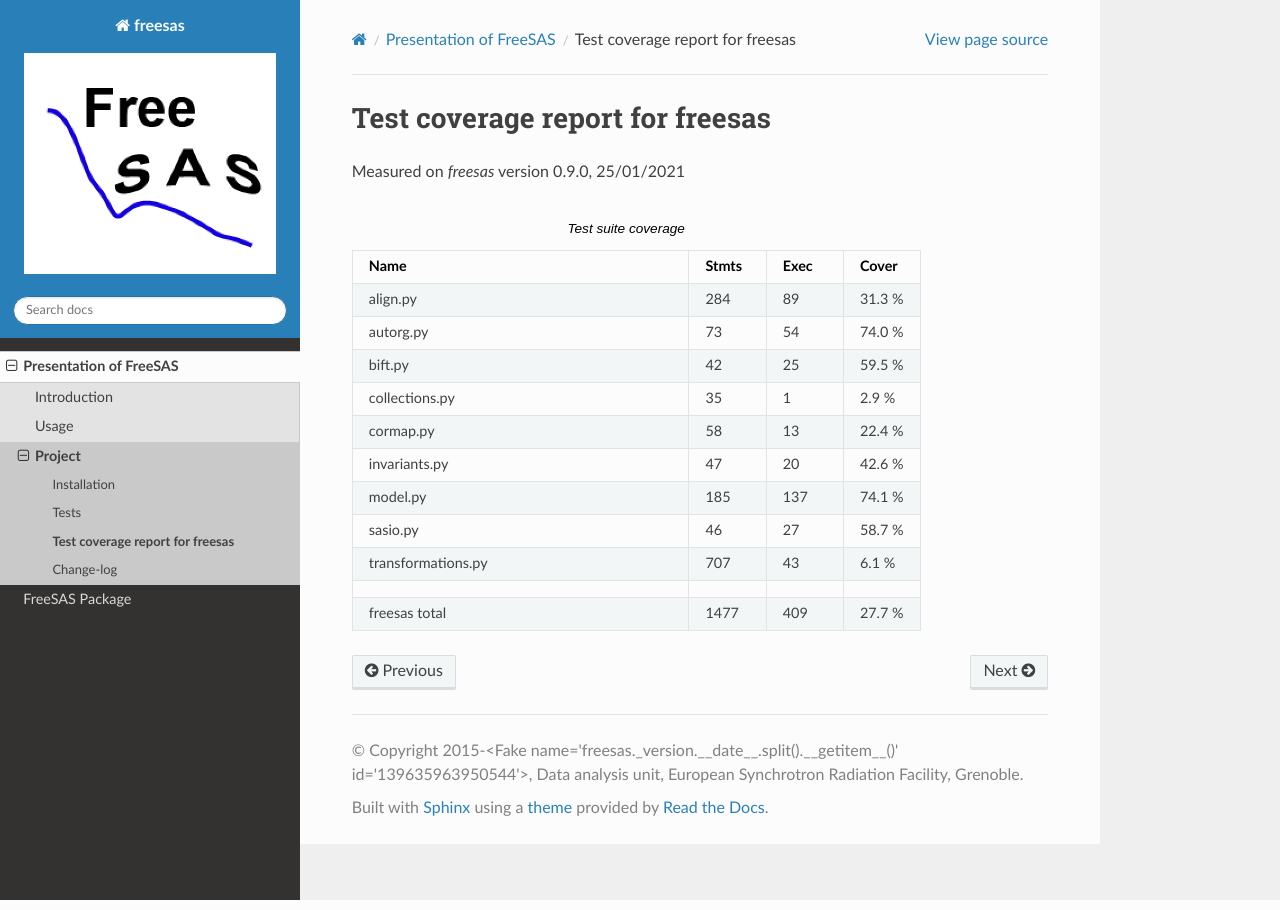
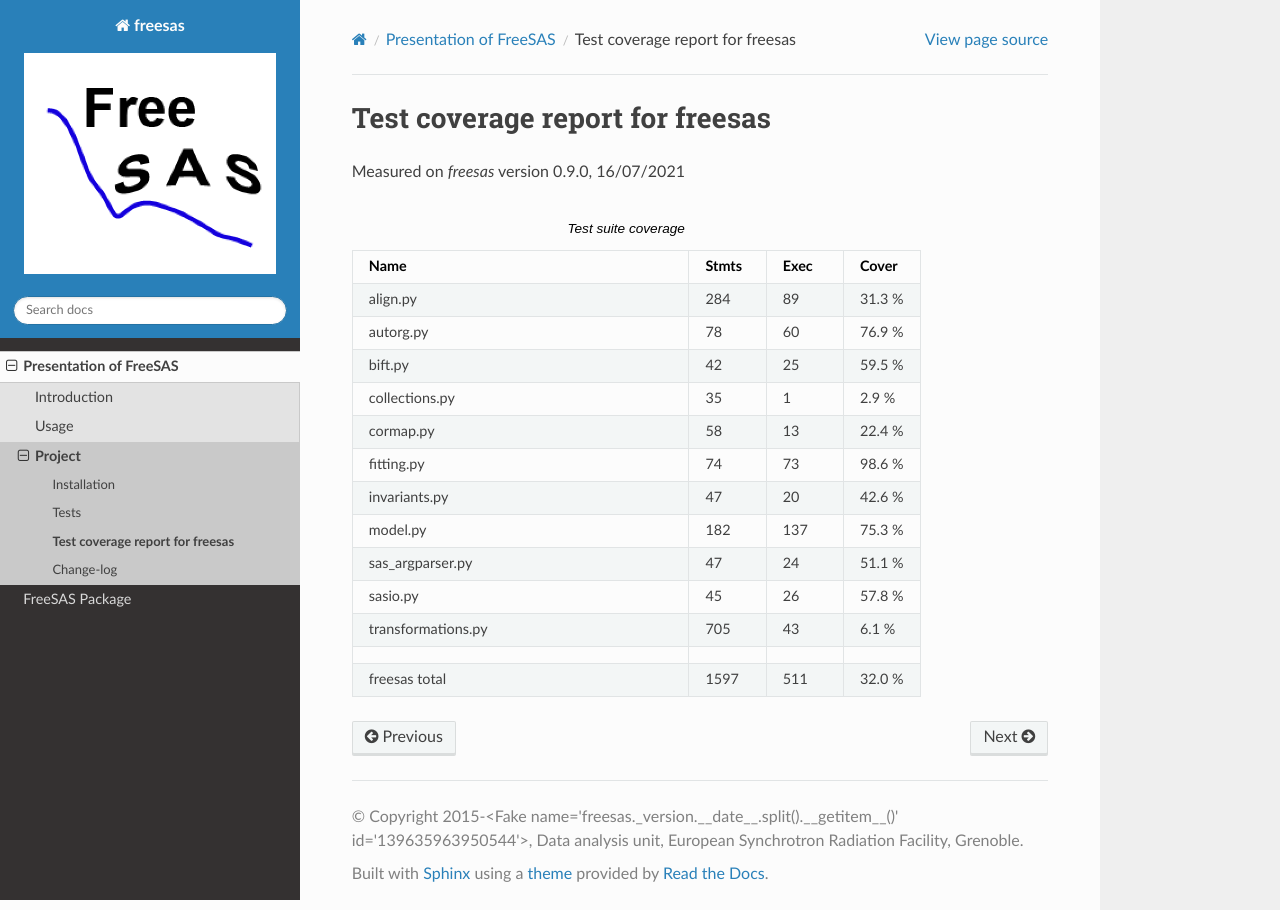
Before and after one commit to silx-kit/freesas, a Sphinx documentation site: the page built from doc/source/coverage.rst, in a window 1280 px wide. Built offline with Sphinx 7.4.7 and the Read the Docs theme 2.0.0, drawn with Linux system fonts in a browser that asks for light colours; the version number could not be read and is left out.

Commit message:
update test-coverage

```diff
--- a/doc/source/coverage.rst
+++ b/doc/source/coverage.rst
@@ -1,20 +1,22 @@
 Test coverage report for freesas
 ================================
 
-Measured on *freesas* version 0.9.0, 25/01/2021
+Measured on *freesas* version 0.9.0, 16/07/2021
 
 .. csv-table:: Test suite coverage
    :header: "Name", "Stmts", "Exec", "Cover"
    :widths: 35, 8, 8, 8
 
    "align.py", "284", "89", "31.3 %"
-   "autorg.py", "73", "54", "74.0 %"
+   "autorg.py", "78", "60", "76.9 %"
    "bift.py", "42", "25", "59.5 %"
    "collections.py", "35", "1", "2.9 %"
    "cormap.py", "58", "13", "22.4 %"
+   "fitting.py", "74", "73", "98.6 %"
    "invariants.py", "47", "20", "42.6 %"
-   "model.py", "185", "137", "74.1 %"
-   "sasio.py", "46", "27", "58.7 %"
-   "transformations.py", "707", "43", "6.1 %"
+   "model.py", "182", "137", "75.3 %"
+   "sas_argparser.py", "47", "24", "51.1 %"
+   "sasio.py", "45", "26", "57.8 %"
+   "transformations.py", "705", "43", "6.1 %"
 
-   "freesas total", "1477", "409", "27.7 %"
+   "freesas total", "1597", "511", "32.0 %"
```
